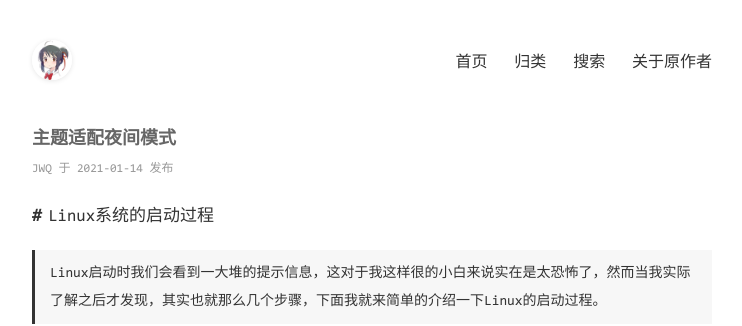
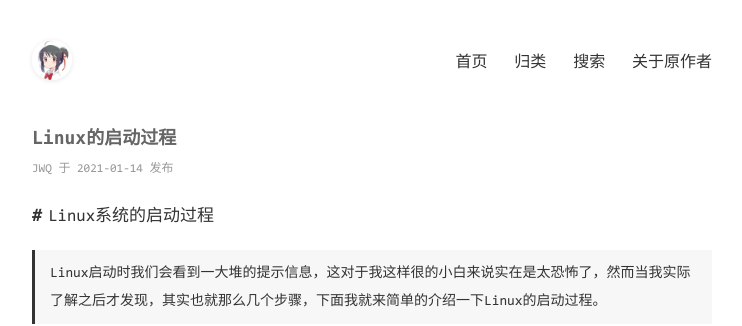
Before and after one commit to JWQ-SS/blog.github.io, a Jekyll site: the page built from _posts/2021-01-14-Linux的启动过程.md, in a window 1280 px wide and 900 px high. Shown: the top 326 px of the window, without its empty margins (268-1010 px from the left). Built offline with Jekyll 4.4.1, drawn with Linux system fonts in a browser that asks for light colours.

Commit message:
修改-Linux的启动过程

```diff
--- a/_posts/2021-01-14-Linux的启动过程.md
+++ b/_posts/2021-01-14-Linux的启动过程.md
@@ -1,6 +1,6 @@
 ---
 layout: mypost
-title: 主题适配夜间模式
+title: Linux的启动过程
 categories: [Jekyll]
 ---
 
```
